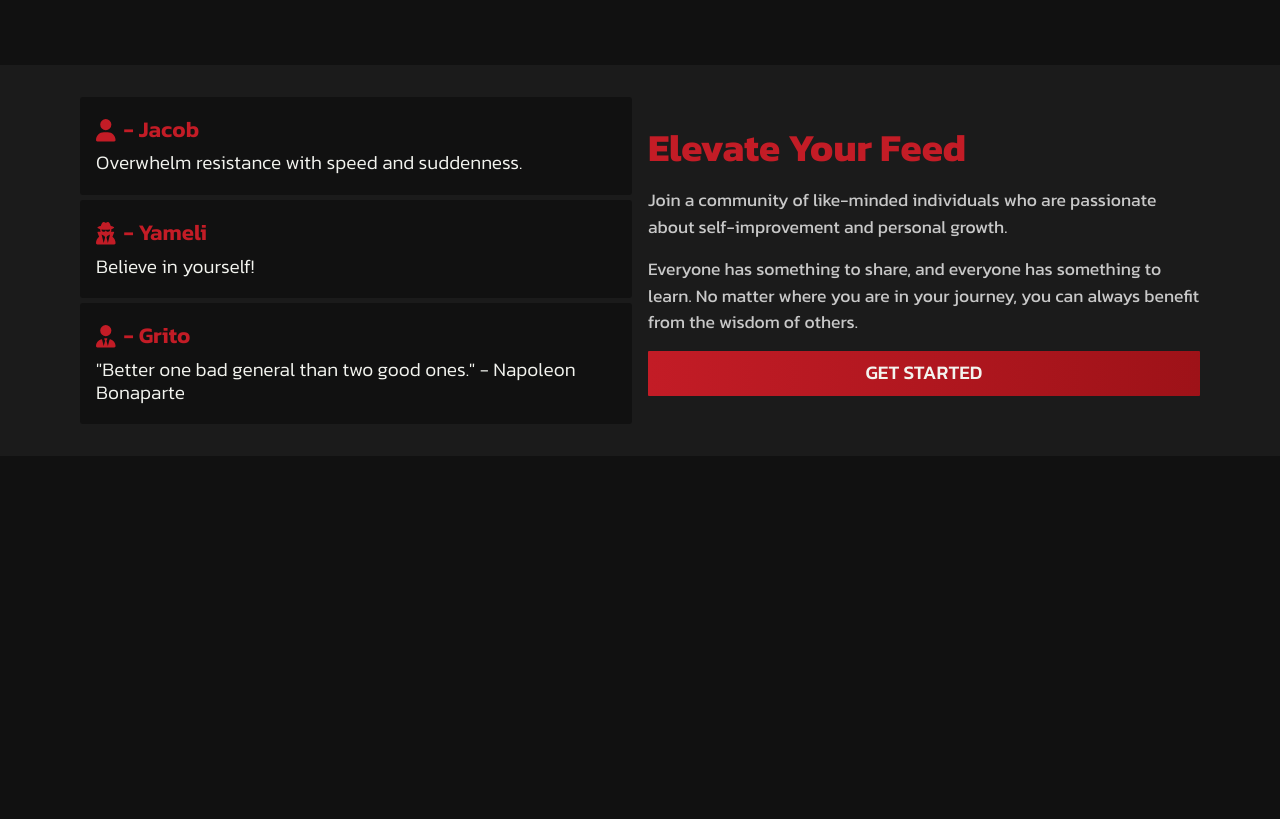
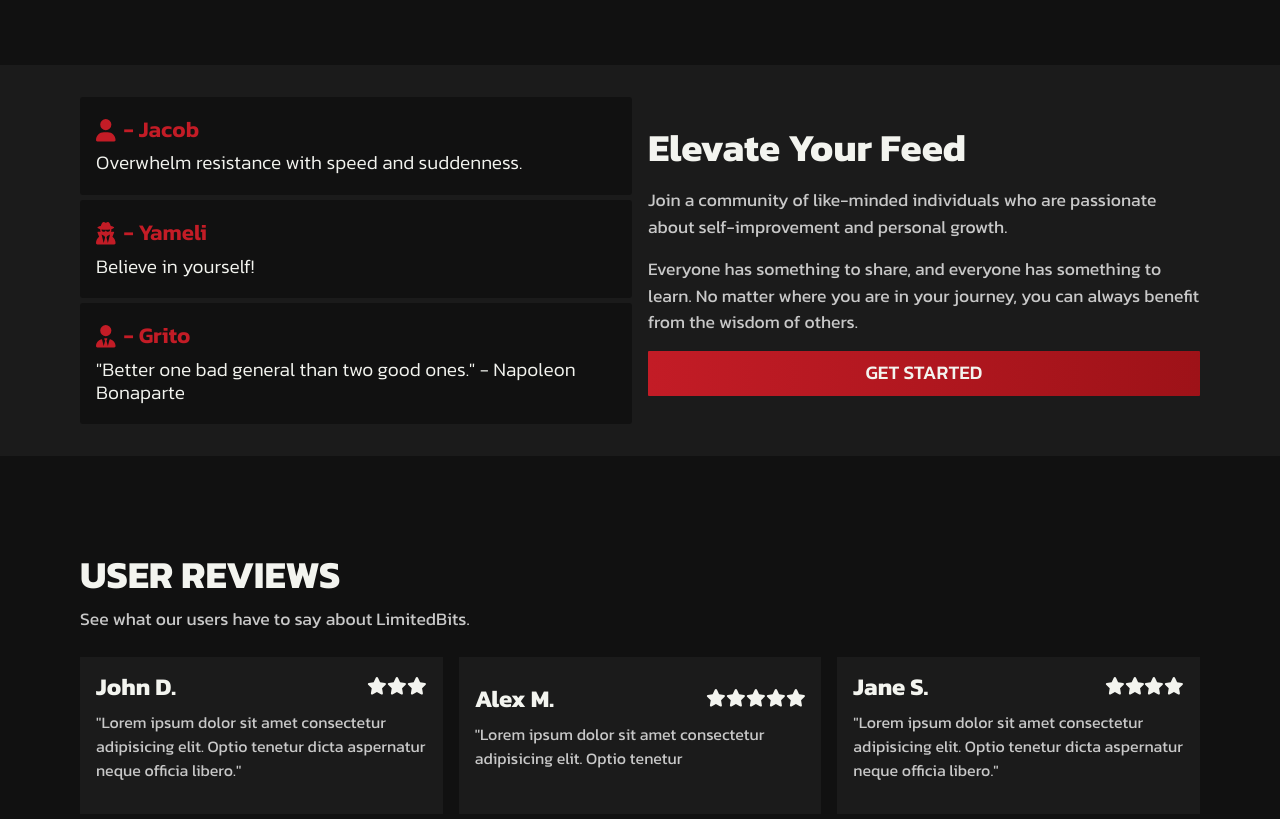
Before and after one commit to JacobBowlware/LimitedBits, a React (Create React App) app in the folder client/limited-bits/: page / in a window 1280 px wide. Shown: the part 860-1679 px from the top of the page. Before the commit the page ends 1348 px from the top, so only its background shows below. Built offline with nearby package versions, Linux system fonts and the light colour scheme.

Commit message:
Add home-reviews section.

```diff
--- /dev/null
+++ b/client/limited-bits/src/components/common/ReviewCard.tsx
@@ -0,0 +1,28 @@
+import { FontAwesomeIcon } from "@fortawesome/react-fontawesome";
+import { faStar } from "@fortawesome/free-solid-svg-icons";
+
+interface ReviewCardProps {
+    name: string;
+    review: string;
+    rating: number;
+}
+
+const ReviewCard = ({ name, review, rating }: ReviewCardProps) => {
+    return (
+        <div className="home-review-card">
+            <h3 className="home-review-card__header">
+                {name}
+                <div className="home-review-card__icon-container">
+                    {[...Array(rating)].map((e, i) => {
+                        return <FontAwesomeIcon key={i} icon={faStar} className="home-review-card__icon" />
+                    })}
+                </div>
+            </h3>
+            <p className="home-review-card__p">
+                {review}
+            </p>
+        </div>
+    );
+}
+
+export default ReviewCard;
--- /dev/null
+++ b/client/limited-bits/src/css/components/ReviewCard.css
@@ -0,0 +1,27 @@
+.home-review-card {
+    display: flex;
+    flex-direction: column;
+    justify-content: center;
+    align-items: center;
+    background: var(--var-background-light);
+    padding: 1rem;
+}
+
+.home-review-card__header {
+    width: 100%;
+    font-weight: 700;
+    display: flex;
+    justify-content: space-between;
+    align-items: center;
+    font-size: 1.5rem;
+}
+
+.home-review-card__icon-container {
+    font-size: 1.1rem;
+}
+
+.home-review-card__p {
+    text-align: left;
+    width: 100%;
+    color: var(--var-text);
+}
--- a/client/limited-bits/src/pages/Home.tsx
+++ b/client/limited-bits/src/pages/Home.tsx
@@ -1,7 +1,8 @@
-import { faCompass, faMedal, faShareSquare, faUser, faUserDoctor, faUserSecret, faUserTie } from "@fortawesome/free-solid-svg-icons";
+import { faCompass, faMedal, faShareSquare, faStar, faUser, faUserDoctor, faUserSecret, faUserTie } from "@fortawesome/free-solid-svg-icons";
 import { FontAwesomeIcon } from "@fortawesome/react-fontawesome";
 import ValueCard from "../components/common/ValueCard";
 import FeedCard from "../components/common/FeedCard";
+import ReviewCard from "../components/common/ReviewCard";
 
 const Home = () => {
     return (
@@ -47,7 +48,7 @@ const Home = () => {
                         <FeedCard icon={faUserTie} body="&quot;Better one bad general than two good ones.&quot; - Napoleon Bonaparte" username="Grito" />
                     </div>
                     <div className="section-container__item-grid__item align-left">
-                        <h2 className="section-container__header text-highlight home-feed-header">
+                        <h2 className="section-container__header  home-feed-header">
                             Elevate Your Feed
                         </h2>
                         <p className="section-container__p home-feed-p">
@@ -65,6 +66,25 @@ const Home = () => {
                     </div>
                 </div>
             </div>
+            <div className="section-container home-review">
+                <div className="section-container__item mb-3">
+                    <h2 className="section-container__header">
+                        USER REVIEWS
+                    </h2>
+                    <p className="section-container__p mt-0">
+                        See what our users have to say about LimitedBits.
+                    </p>
+                </div>
+                <div className="section-container__item-grid section-container__item-grid-3col">
+                    <ReviewCard name="John D." review="&quot;Lorem ipsum dolor sit amet consectetur adipisicing elit. Optio tenetur
+                            dicta aspernatur neque officia libero.&quot;" rating={3} />
+                    <ReviewCard name="Alex M."
+                        review="&quot;Lorem ipsum dolor sit amet consectetur adipisicing elit.
+                    Optio tenetur" rating={5} />
+                    <ReviewCard name="Jane S." review="&quot;Lorem ipsum dolor sit amet consectetur adipisicing elit.
+                    Optio tenetur dicta aspernatur neque officia libero.&quot;" rating={4} />
+                </div>
+            </div>
         </>
     );
 }
```
Also changed, not shown: client/limited-bits/src/App.tsx (+4 -3 lines), client/limited-bits/src/css/components/FeedCard.css (renamed from client/limited-bits/src/css/FeedCard.css), client/limited-bits/src/css/components/Footer.css (added), client/limited-bits/src/css/components/Header.css (renamed from client/limited-bits/src/css/Header.css), client/limited-bits/src/css/components/ValueCard.css (renamed from client/limited-bits/src/css/ValueCard.css).
